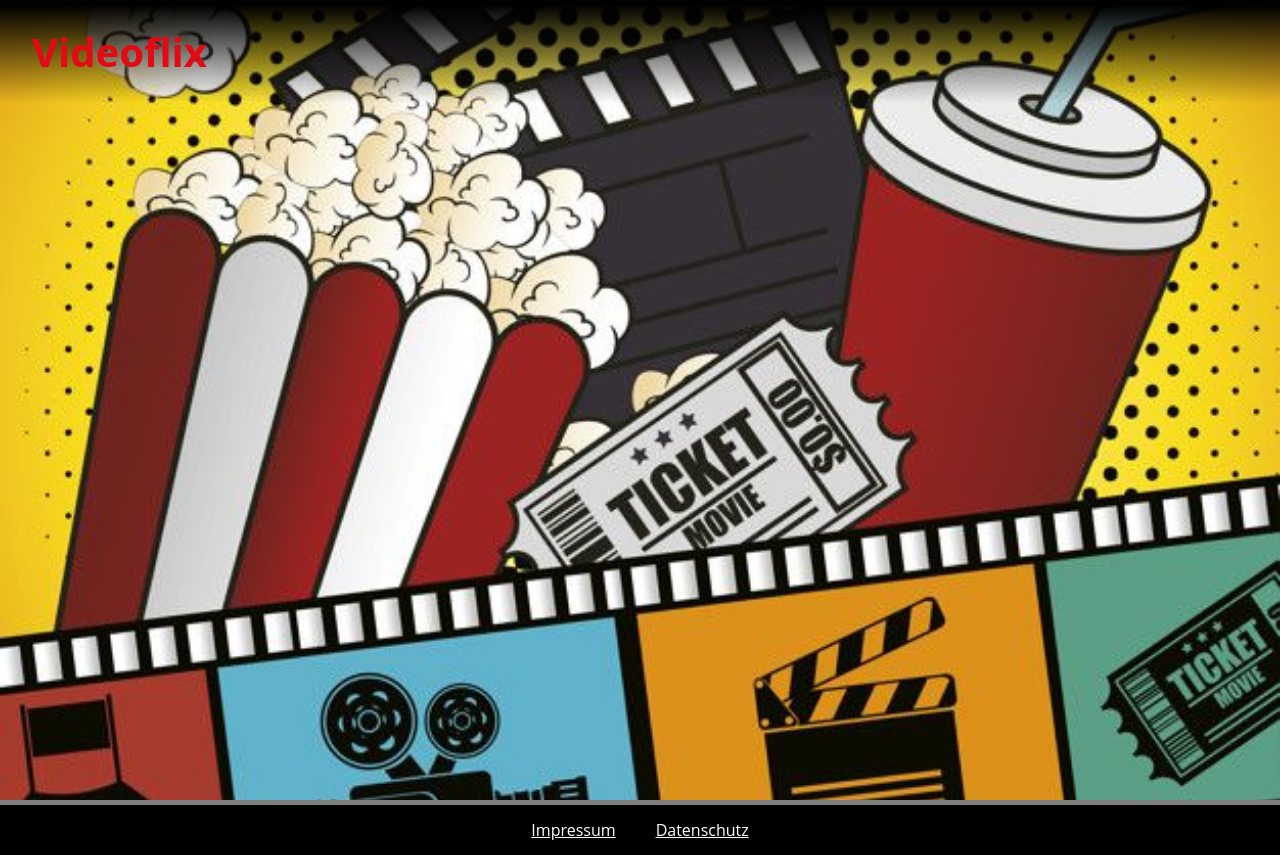
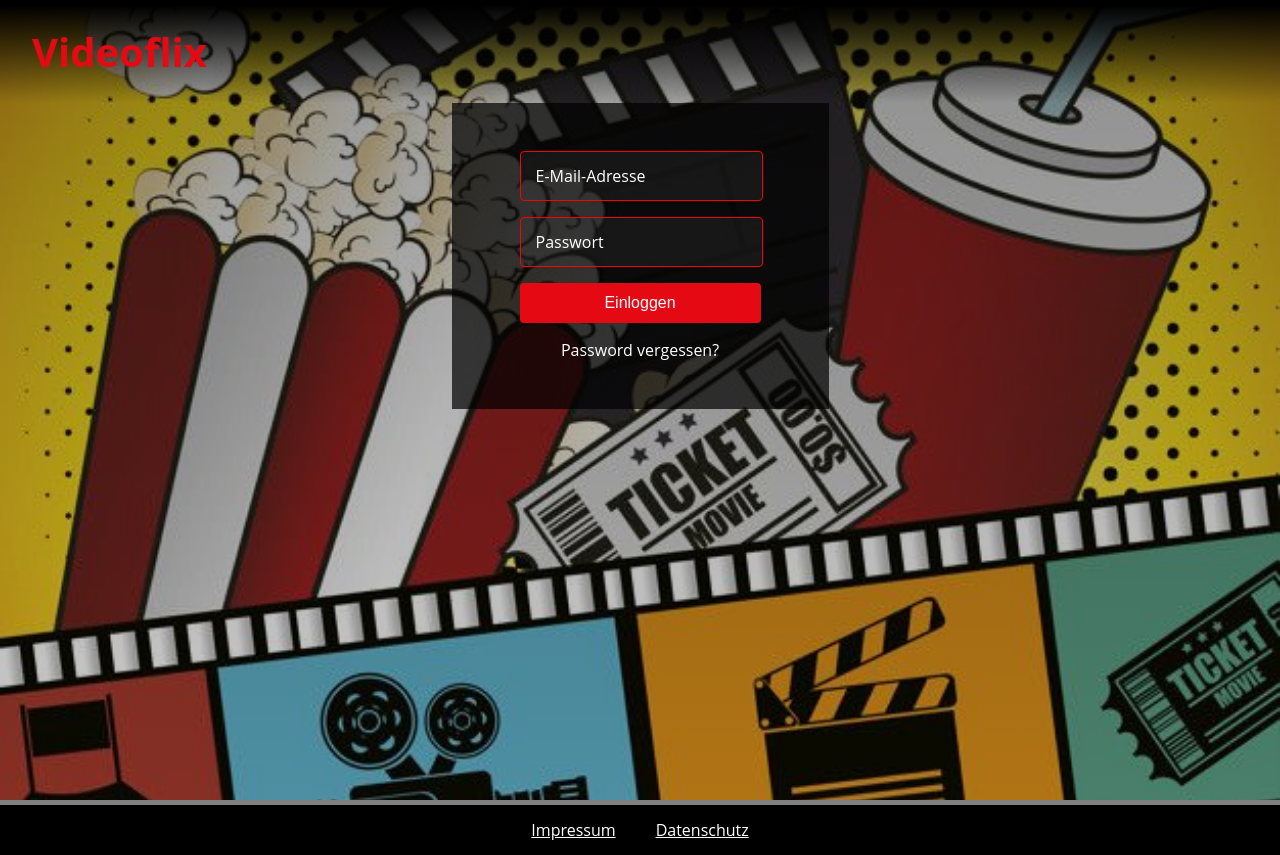
Before and after one commit to offSimonEsders/videoflix-frontend, an Angular app: page /login in a window 1280 px wide. Built offline with nearby package versions, Linux system fonts and the light colour scheme.

Commit message:
login form

```diff
--- a/src/app/user-access/login/login.component.html
+++ b/src/app/user-access/login/login.component.html
@@ -1,4 +1,21 @@
 <section class="login-frame">
-  <app-header></app-header>
+  <app-header class="header"></app-header>
+  <div class="login-content">
+    <form action="" class="login-form">
+      <div class="standart-inputcon">
+        <input type="text" id="email" required>
+        <label for="email">E-Mail-Adresse</label>
+      </div>
+      <div class="standart-inputcon">
+        <input type="text" id="password" required>
+        <label for="password">Passwort</label>
+      </div>
+      <button class="standart-btn" type="submit">Einloggen</button>
+      <a href="">Password vergessen?</a>
+    </form>
+    <div class="remember-container">
+
+    </div>
+  </div>
   <app-footer class="footer"></app-footer>
 </section>
--- a/src/app/user-access/login/login.component.scss
+++ b/src/app/user-access/login/login.component.scss
@@ -1,10 +1,48 @@
 .login-frame {
+  display: flex;
+  flex-direction: column;
+  justify-content: flex-start;
+  align-items: center;
   max-width: 100dvw;
   width: 100%;
   height: 100dvh;
   background-color: black;
-  background-image: url("../../../assets/login/background.jpg");
+  background-image: linear-gradient(rgba(0, 0, 0, 0.4), rgba(0, 0, 0, 0.2)), url("../../../assets/login/background.jpg");
   background-repeat: no-repeat;
   background-position: center;
   background-size: cover;
 }
+
+.header {
+  width: 100%;
+}
+
+.login-content {
+  padding: 48px 68px;
+  background-color: rgba(0,0,0,0.7);
+}
+
+.login-form {
+  display: flex;
+  flex-direction: column;
+  align-items: center;
+  gap: 16px;
+
+  button {
+    width: 100%;
+    height: 40px;
+    font-size: 1rem;
+  }
+
+  a {
+    text-decoration: none;
+    font-size: 16px;
+    color: white;
+
+    &:hover {
+      text-decoration: underline;
+    }
+
+  }
+
+}
```
